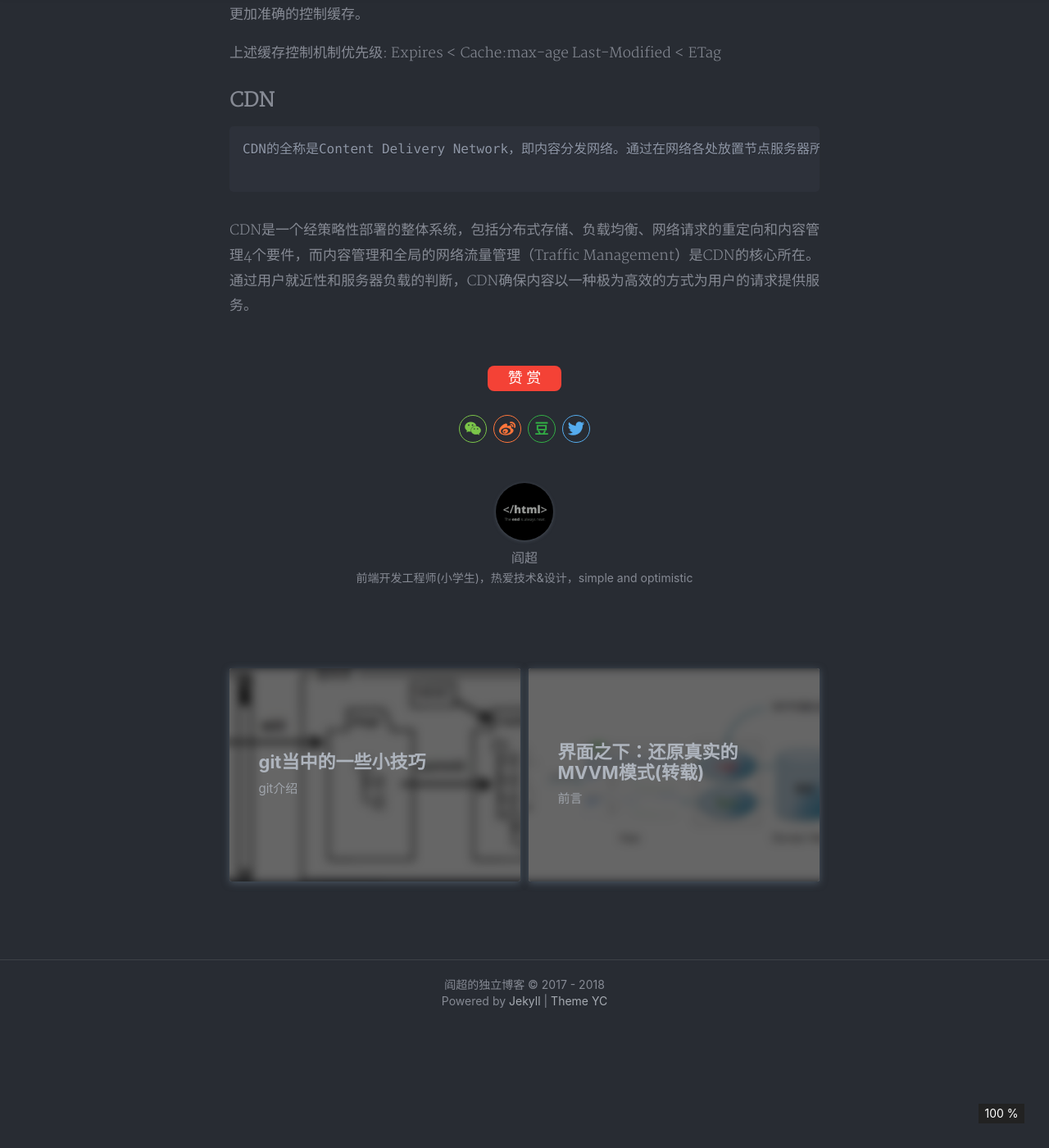
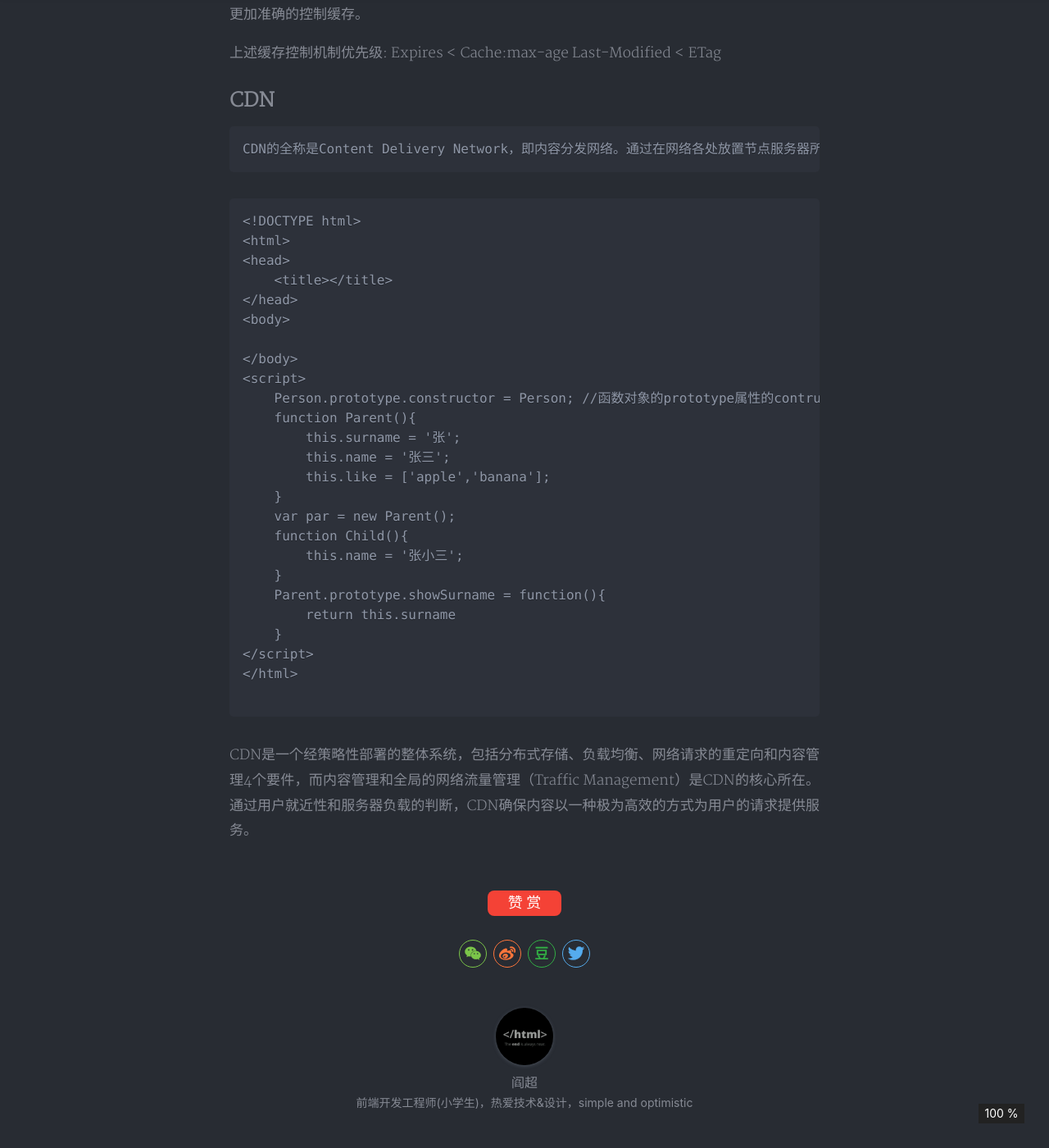
Before and after one commit to BinaryCaptain/BinaryCaptain.github.io, a Jekyll site: the page built from _posts/2017-05-06-cache-introduce.md, in a window 1280 px wide and 1400 px high, scrolled down 3062 px. Shown: the whole window at 82% size. Built offline with Jekyll 4.4.1, drawn with Linux system fonts in a browser that asks for light colours; nearby versions of some CDN libraries; comment, search, counter and statistics services are not loaded; a style sheet for code colours, icons or effects is not loaded.

Commit message:
测试代码

````diff
--- a/_posts/2017-05-06-cache-introduce.md
+++ b/_posts/2017-05-06-cache-introduce.md
@@ -71,6 +71,33 @@ Last-Modified < ETag
 
 ```
 CDN的全称是Content Delivery Network，即内容分发网络。通过在网络各处放置节点服务器所构成的在现有的互联网基础之上的一层智能虚拟网络，CDN系统能够实时地根据网络流量和各节点的连接、负载状况以及到用户的距离和响应时间等综合信息将用户的请求重新导向离用户最近的服务节点上。其目的是使用户可就近取得所需内容，解决 Internet网络拥挤的状况，提高用户访问网站的响应速度。
+```
+```
+<!DOCTYPE html>
+<html>
+<head>
+    <title></title>
+</head>
+<body>
+
+</body>
+<script>
+    Person.prototype.constructor = Person; //函数对象的prototype属性的contructor属性指向这个函数对象
+    function Parent(){
+        this.surname = '张';
+        this.name = '张三';
+        this.like = ['apple','banana'];
+    }
+    var par = new Parent();
+    function Child(){
+        this.name = '张小三';
+    }
+    Parent.prototype.showSurname = function(){
+        return this.surname
+    }
+</script>
+</html>
 
 ```
+
 CDN是一个经策略性部署的整体系统，包括分布式存储、负载均衡、网络请求的重定向和内容管理4个要件，而内容管理和全局的网络流量管理（Traffic Management）是CDN的核心所在。通过用户就近性和服务器负载的判断，CDN确保内容以一种极为高效的方式为用户的请求提供服务。
````
